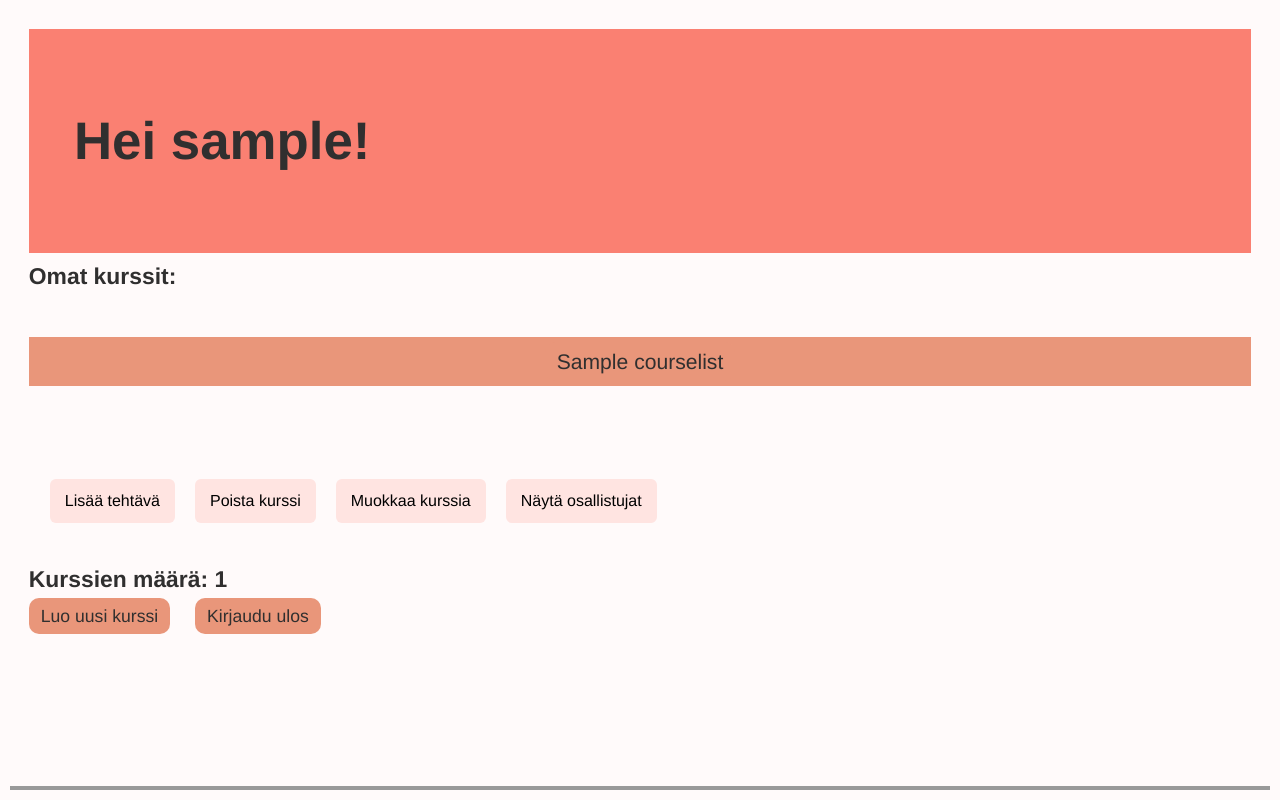
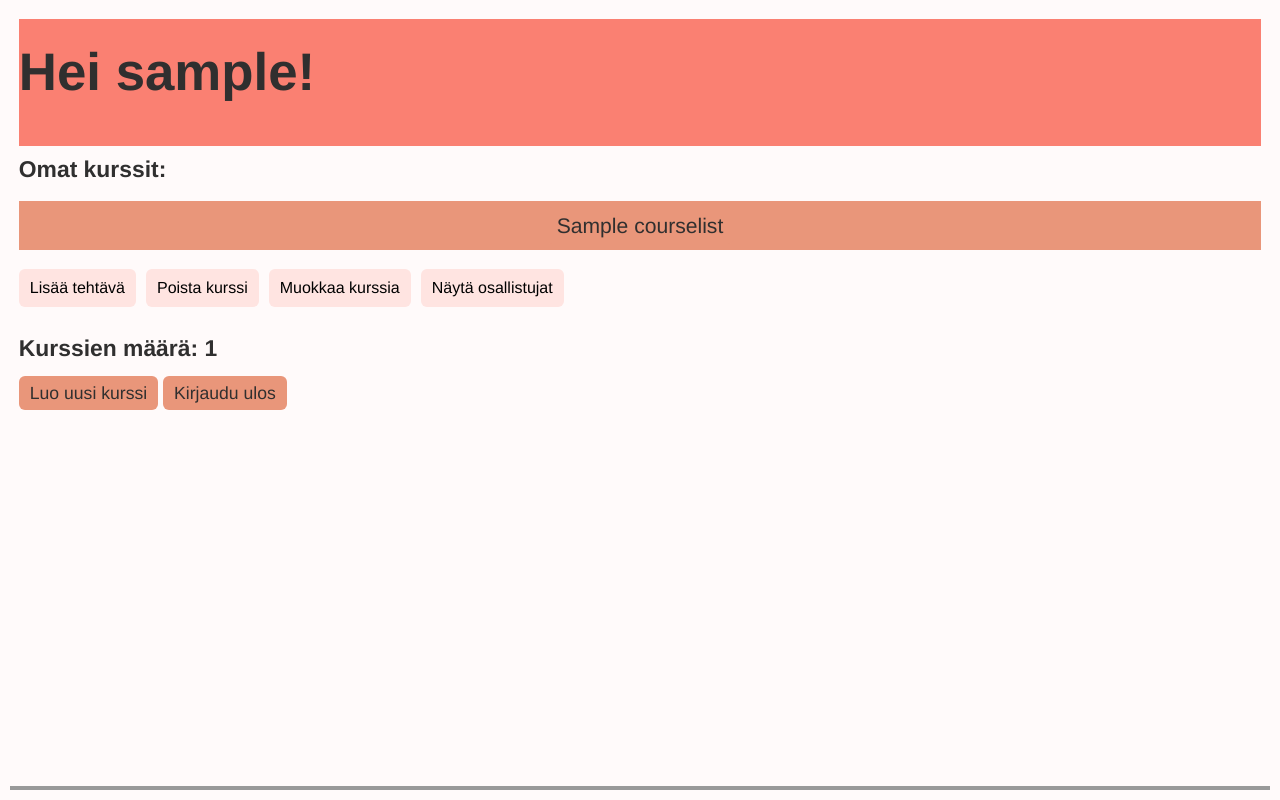
Before and after one commit to Maijjay/tsoha-opetussovellus, a Flask app: template templates/teachercourses.html in a window 1280 px wide. Run offline with Flask 2, Linux system fonts and the light colour scheme; the visitor is signed in with stand-in values (Sample User, id 1); the template is opened without the code that fills it: most values are stand-ins (such as "Sample title", 1, 10 or a date in 2020); some libraries are stand-ins or nearby versions.

Commit message:
Changes to layout

```diff
--- a/static/css/layout.css
+++ b/static/css/layout.css
@@ -1,14 +1,14 @@
 
 .header {
-    margin: 10px;
     background: salmon;
     font-weight: bold;
-    padding: 2em 1em;
+    padding-bottom: 0.4em;
     font-size: 2em;
 }
 
 .coursename {
-    margin: 10px;
+    margin-top: 0.4em;
+    margin-bottom: 0.4em;
     background-color: darksalmon;
     color: #302f2f;
     padding: 9px 13px;
@@ -18,24 +18,24 @@
 }
 
 h1 {
-    margin: 10px;
     font-weight: bold;
     font-size: 1.5em;
+    padding-top: 0.4em;
+    padding-bottom: 0.4em;
 }
 
 h2 {
-    margin:10px;
     font-weight: bold;
     font-size: 1.3em;
+    padding-top: 0.4em;
+    padding-bottom: 0.4em;
 }
 
 p {
-    margin: 10px;
     color: #302f2f;
     background-color:snow;
     font-size: 1.1em;
     font-family: helvetica, sans-serif;
-    padding: 0.5em;
 }
 
 body {
@@ -48,34 +48,31 @@ body {
     padding: 0.5em;
 }
 
+form{
+    font-size: 1.1em;
+    font-family: helvetica, sans-serif;
+}
+
 .buttons {
-    margin: 10px;
     display:flex;
+}
+
+button {
+    margin-right: 10px;
+    margin-top: 10px;
+    background-color: mistyrose;
     border: none;
     border-radius: 6px;
     padding: 7px 11px;
-    text-align: center;
-    font-size: 16px;
-}
-
-button {
-    margin: 10px;
-    margin-right: 10px;
-    background-color: mistyrose;
-    border: none;
-    border-radius: 6px;
-    padding: 10px 15px;
     text-align: center;
     display: inline-block;
     font-size: 16px;
 }
 
 a {
-    margin: 10px;
-    margin-bottom: 10px;
-    border-radius: 10px;
+    border-radius: 6px;
     color: #302f2f;
     background-color: darksalmon;
-    padding: 8px 12px;
+    padding: 7px 11px;
     text-align: center;
 }
--- a/templates/course.html
+++ b/templates/course.html
@@ -18,7 +18,7 @@
         <p>Tehtävänanto:
         {{assignment}}</p>
 
-        Vastausvaihtoehdot: <br>
+        <p>Vastausvaihtoehdot:
         <form action="/answer" method="POST">
             {% for line in choices %}
                 <input type="radio" name="answer" value="{{line}}"> {{line}} <br>
@@ -26,7 +26,7 @@
             <input type="hidden" name="exercises_id" value="{{exercises_id}}">
             <input type="hidden" name="coursename" value="{{coursename}}">
             <button type="submit">Vastaa</button>
-            </form>
+            </form> </p>
     {% endfor %}
 
     <p>Tehdyt tehtävät: {{done_exercises}} / {{exercises_count}}</p>
--- a/templates/participants.html
+++ b/templates/participants.html
@@ -6,7 +6,7 @@
 <body>
     <h2>Opiskelijat kurssilla:</h2> <br>
     {% for username, done_exercises in user_exercise_list %}
-        {{username}}: {{done_exercises}} / {{all_exercises}} tehtävää. </br>
+       <p> {{username}}: {{done_exercises}} / {{all_exercises}} tehtävää. </p> </br>
     {% endfor %}
     <a href="/teachercourses">Takaisin</a>
-</body>>
+</body>
--- a/templates/teachercourses.html
+++ b/templates/teachercourses.html
@@ -10,36 +10,34 @@
 
 <body>
     <h2>Omat kurssit:</h2>
-    <br>
     {% for courses_id, coursename in courselist %}
 
     <div class="coursename">
         <a href="/courses/{{coursename}}">{{coursename}}</a>
     </div>
-
     <div class="buttons">
 
         <form action="/new_exercise" method="POST">
-            <input type="hidden" name="coursename" value="{{coursename}}"></p>
-            <input type="hidden" name="courses_id" value="{{courses_id}}"></p>
+            <input type="hidden" name="coursename" value="{{coursename}}">
+            <input type="hidden" name="courses_id" value="{{courses_id}}">
             <button type="submit">Lisää tehtävä</button>
         </form>
 
         <form action="/delete_course" method="POST">
-            <input type="hidden" name="coursename" value="{{coursename}}"></p>
-            <input type="hidden" name="courses_id" value="{{courses_id}}"></p>
+            <input type="hidden" name="coursename" value="{{coursename}}">
+            <input type="hidden" name="courses_id" value="{{courses_id}}">
             <button type="submit">Poista kurssi</button>
         </form>
 
         <form action="/edit_course" method="POST">
-            <input type="hidden" name="coursename" value="{{coursename}}"></p>
-            <input type="hidden" name="courses_id" value="{{courses_id}}"></p>
+            <input type="hidden" name="coursename" value="{{coursename}}">
+            <input type="hidden" name="courses_id" value="{{courses_id}}">
             <button type="submit">Muokkaa kurssia</button>
         </form>
 
         <form action="/participants" method="POST">
-            <input type="hidden" name="coursename" value="{{coursename}}"></p>
-            <input type="hidden" name="courses_id" value="{{courses_id}}"></p>
+            <input type="hidden" name="coursename" value="{{coursename}}">
+            <input type="hidden" name="courses_id" value="{{courses_id}}">
             <button type="submit">Näytä osallistujat</button>
         </form>
     </div>
```
Also changed, not shown: templates/editcourse.html (+12 -12 lines), templates/newcourse.html (+4 -3 lines), templates/newexercise.html (+8 -7 lines).
